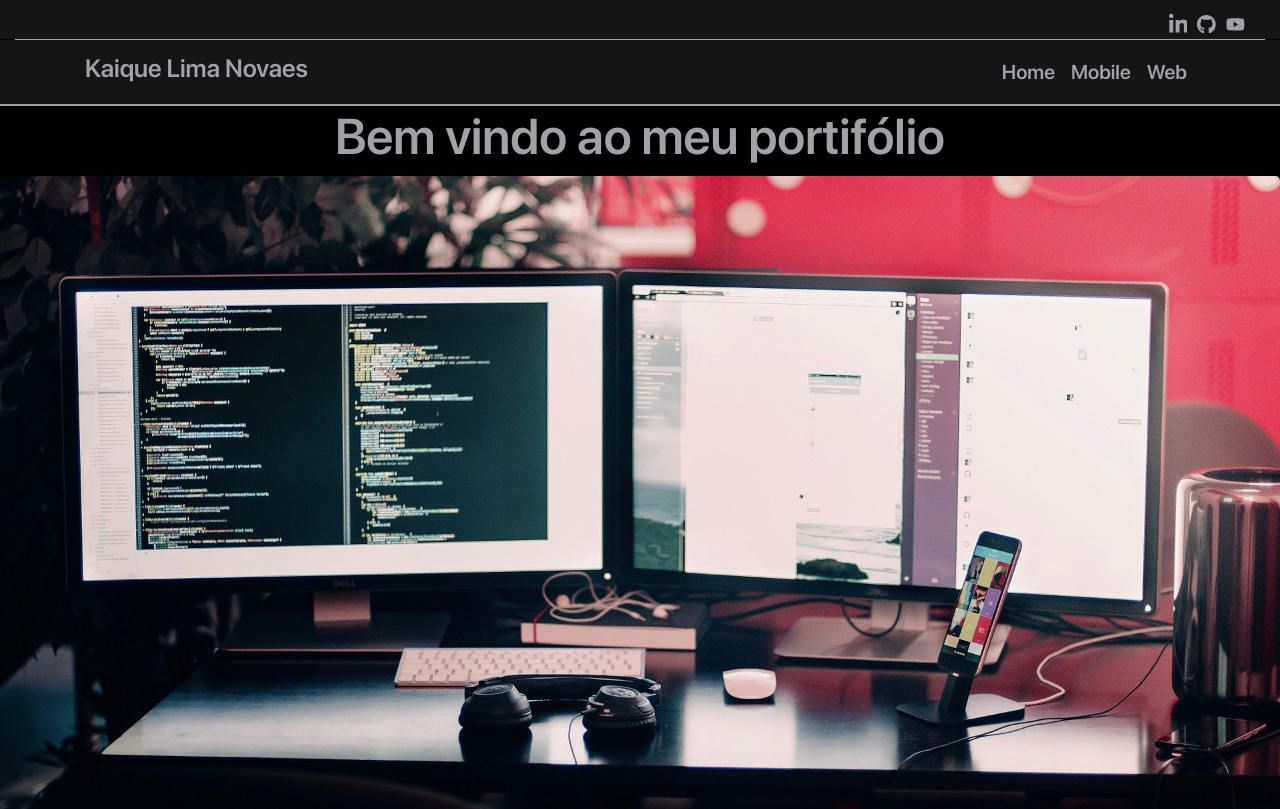
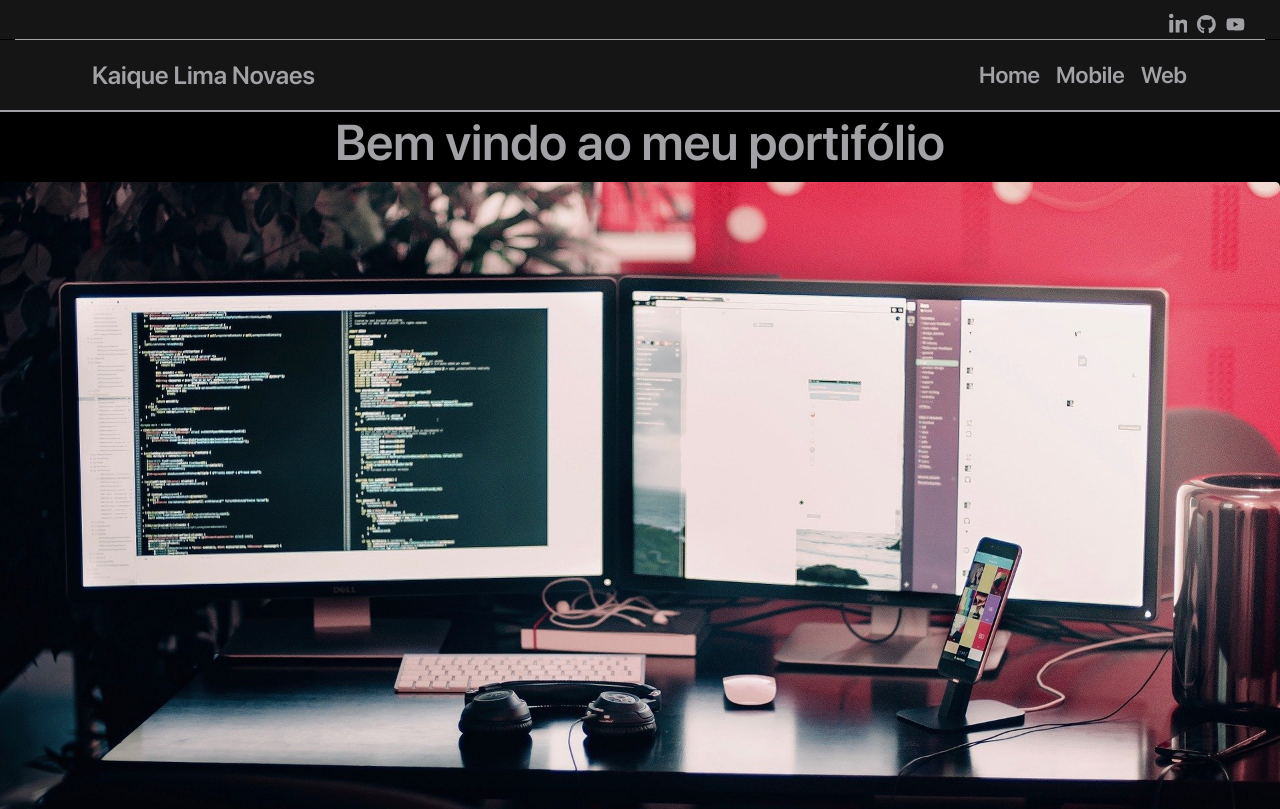
Before and after one commit to KaiqueLimaNovaes/kaiquelimanovaes-com, a React (Create React App) app: page / in a window 1280 px wide. Shown: the top 809 px of the page. Built offline with nearby package versions, Linux system fonts and the light colour scheme.

Commit message:
Att hover itens menu

```diff
--- a/src/components/layout/menu/Menu.js
+++ b/src/components/layout/menu/Menu.js
@@ -4,20 +4,12 @@ import styled, { keyframes } from 'styled-components';
 
 export const Menu = () => {
 
-  const fadeIn = keyframes`
-    from {
-      text-shadow: 0 0 10px #fff, 0 0 20px #fff, 0 0 30px #0ae0fc, 0 0 40px #0ae0fc, 0 0 50px #0ae0fc, 0 0 60px #0ae0fc, 0 0 70px #0ae0fc, 0 0 80px #0ae0fc;
-    }
-    to {
-      text-shadow: 0 0 20px #fff, 0 0 30px #0247c9, 0 0 40px #0247c9, 0 0 50px #0247c9, 0 0 60px #0247c9, 0 0 70px #0247c9, 0 0 80px #0247c9;
-    }
-  `;
-
   const BarraMenu = styled(Navbar)`
     background-color: #151516 !important;
   `;
 
   const Title = styled.h1`
+      margin: 7px;
       font-size: 25px;
       font-weight: bold;
       color: #A1A1A6;
@@ -30,11 +22,13 @@ export const Menu = () => {
     `;
 
     const ItensMenu = styled(Nav.Link)`
-      font-size: 20px;
+      font-size: 23px;
+      font-weight: bold;
+      padding: 0px;
       color: #A1A1A6 !important;
       &:hover{
-        animation: 2s ${fadeIn} ease-out;
-        color: #0ae0fc !important;
+        text-shadow: -1px -1px 0 rgba(255,255,255,.5), 1px 1px 0 rgba(0,0,0,.25), 3px 3px 3px rgba(0,0,0,.25), 10px 10px 20px rgba(0,0,0,.5), 20px 40px 40px rgba(0,0,0,.5);
+        color: #641E43 !important;
       }
     `;
 
```
